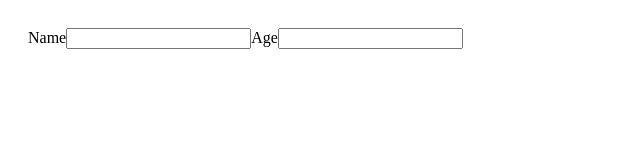
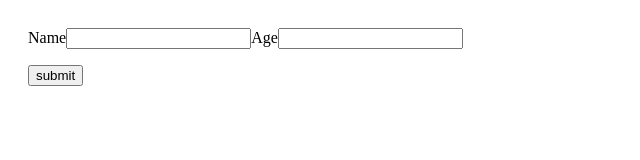
Before and after one commit to SureshMekarthi/react-app1, a React (Vite) app: page / in a window 1280 px wide. Shown: the top 160 px of the page, without its empty margins (0-640 px from the left). Built offline with nearby package versions, Linux system fonts and the light colour scheme.

Commit message:
added submit

```diff
--- a/src/components/Form.tsx
+++ b/src/components/Form.tsx
@@ -14,6 +14,9 @@ function Form() {
         </label>
         <input id="age" type="number" className="from-control"></input>
       </div>
+      <button className="btn btn-primary" type="submit">
+        submit
+      </button>
     </form>
   );
 }
```
